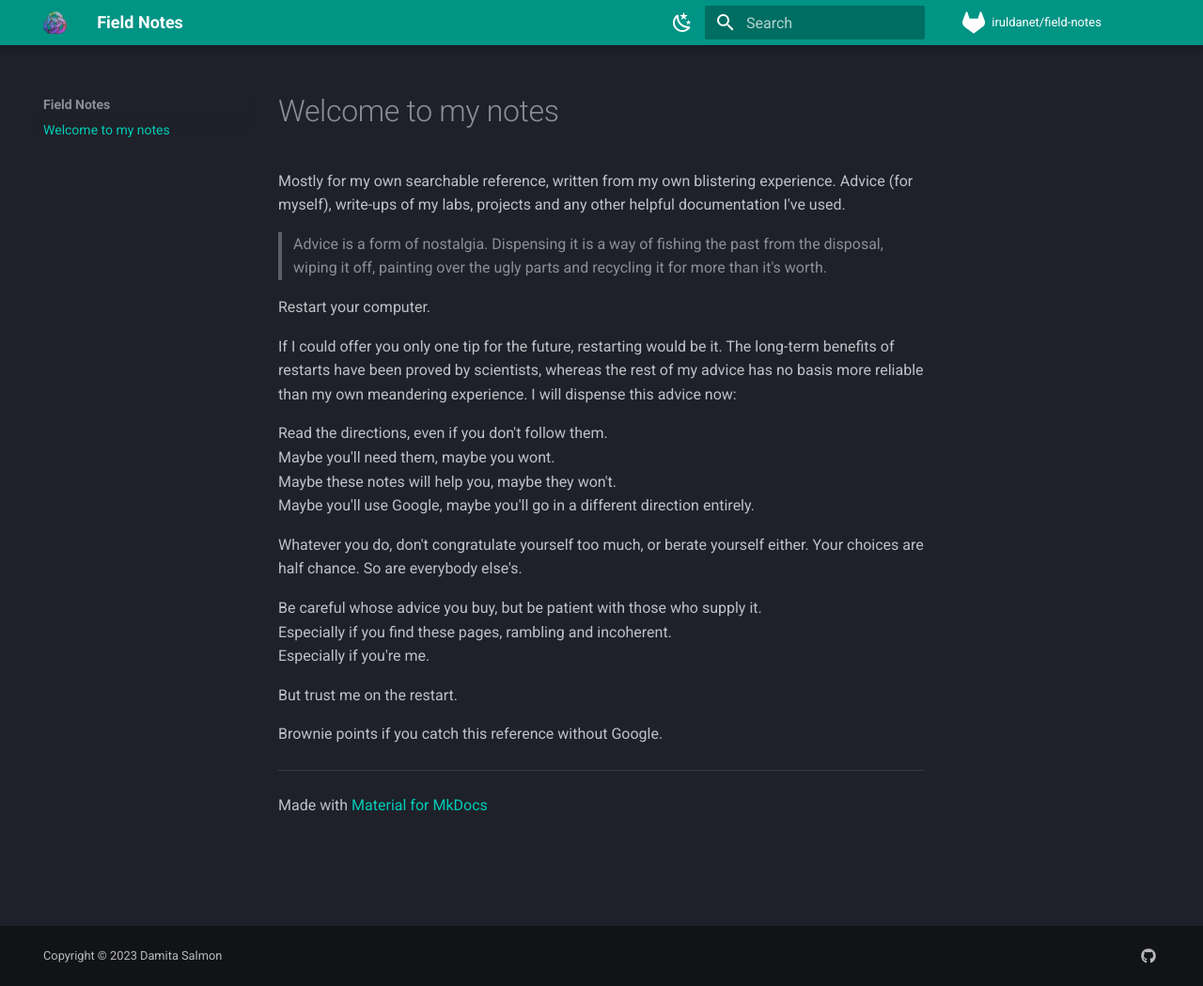
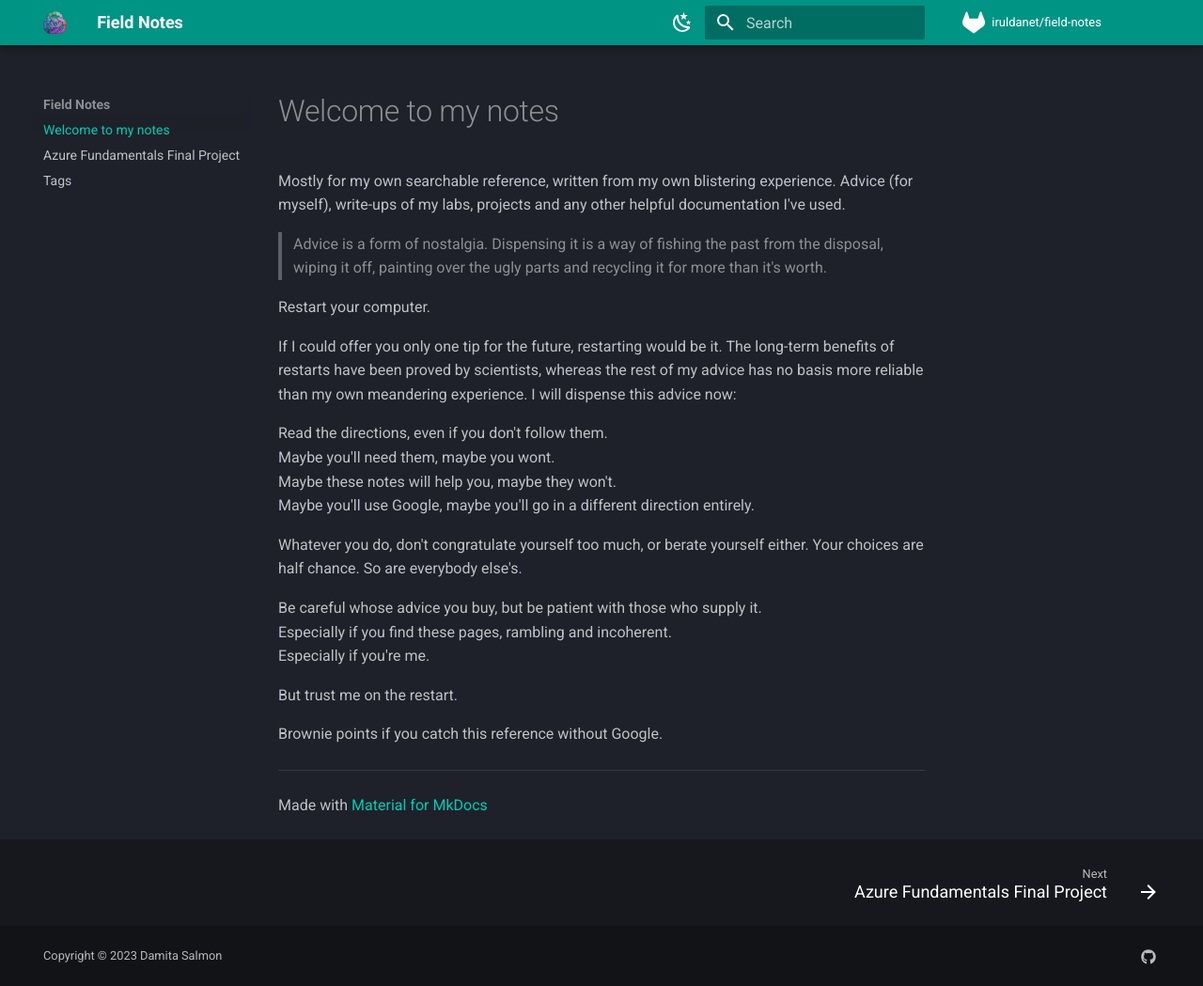
Before and after one commit to damitasalmon/field-notes, an MkDocs documentation site: the page built from docs/index.md, in a window 1280 px wide and 1049 px high. Shown: the whole window at 94% size. Built offline with MkDocs 1.6.1 and Material for MkDocs 9.7.7, drawn with Linux system fonts in a browser that asks for light colours; comment, search, counter and statistics services are not loaded.

Commit message:
docs update: 2023-06-30 16:03:39
Affected files:
docs/assets/stylesheets/extra.css
docs/sample-cloud.md
docs/tags.md
mkdocs.yml

```diff
--- /dev/null
+++ b/docs/sample-cloud.md
@@ -0,0 +1,6 @@
+# Azure Fundamentals Final Project
+---
+tags: azure
+---
+
+Stuff here
--- a/mkdocs.yml
+++ b/mkdocs.yml
@@ -1,10 +1,15 @@
+# Project Information
 site_name: Field Notes
+site_author: Damita Salmon
 site_url: https://iruldanet.gitlab.io/field-notes
 site_dir: public
 site_description: A collection of tech notes and lab write-ups, for my own reference.
+
+#Repository
 repo_url: https://gitlab.com/iruldanet/field-notes
 repo_name: iruldanet/field-notes
 
+#Configuration
 theme:
   name: material
   logo: assets/images/logo.png
@@ -13,6 +18,7 @@
     # Palette toggle for dark mode
     - scheme: slate
       primary: teal
+      accent: indigo
       toggle:
         icon: material/weather-night
         name: Switch to light mode
@@ -33,10 +39,15 @@
   icon:
     repo: fontawesome/brands/gitlab
 
+# Plugins
 plugins:
-  - search
+  - search:
+      separator: '[\s\-,:!=\[\]()"`/]+|\.(?!\d)|&[lg]t;|(?!\b)(?=[A-Z][a-z])'
+  - tags:
+      tags_file: tags.md
   - roamlinks
 
+# Extensions
 markdown_extensions:
   - pymdownx.betterem
   - footnotes
@@ -49,7 +60,7 @@
   - pymdownx.emoji
   - admonition
 
-
+# Customizations
 extra:
   social:
     - icon: fontawesome/brands/github
@@ -59,4 +70,5 @@
 extra_css:
   - assets/styles/extra.css
 
+# Copyright
 copyright: Copyright &copy; 2023 Damita Salmon
```
Also changed, not shown: docs/tags.md (added, +5 -0 lines), docs/assets/stylesheets/extra.css (added).
